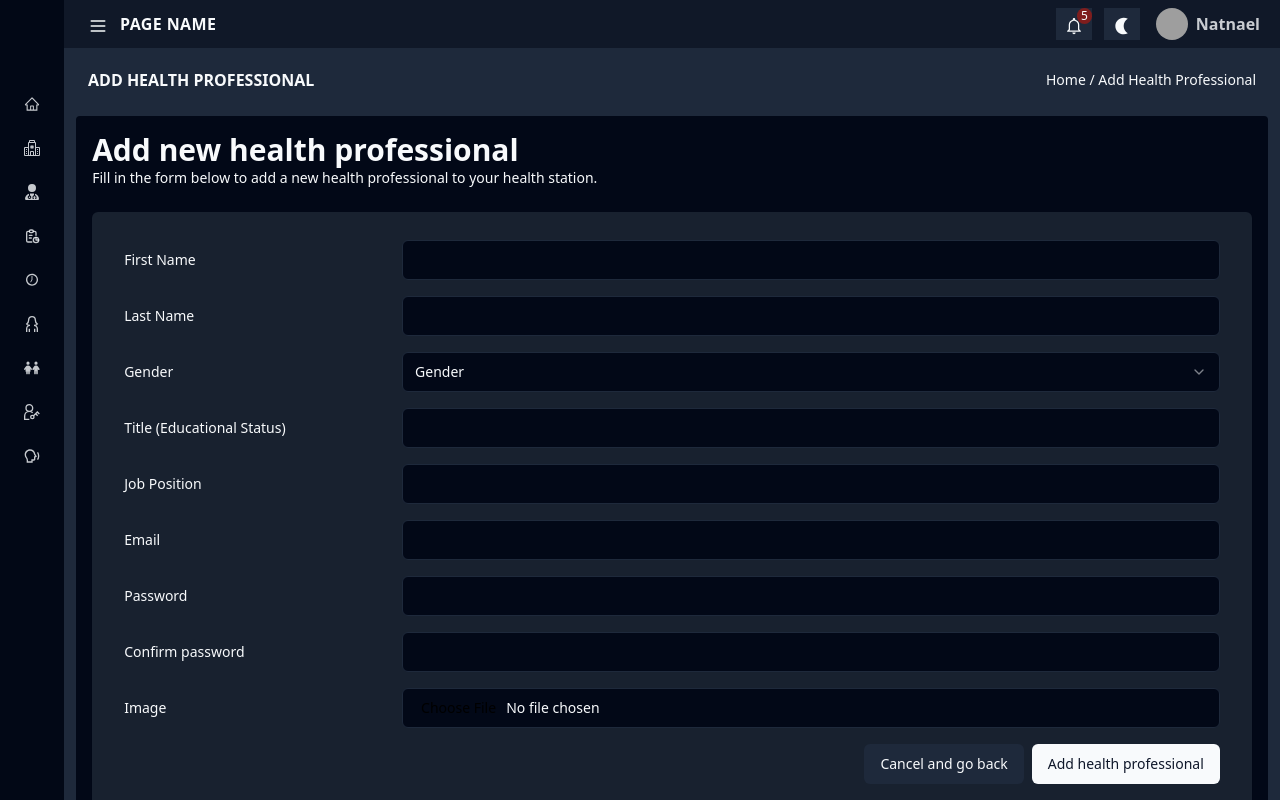
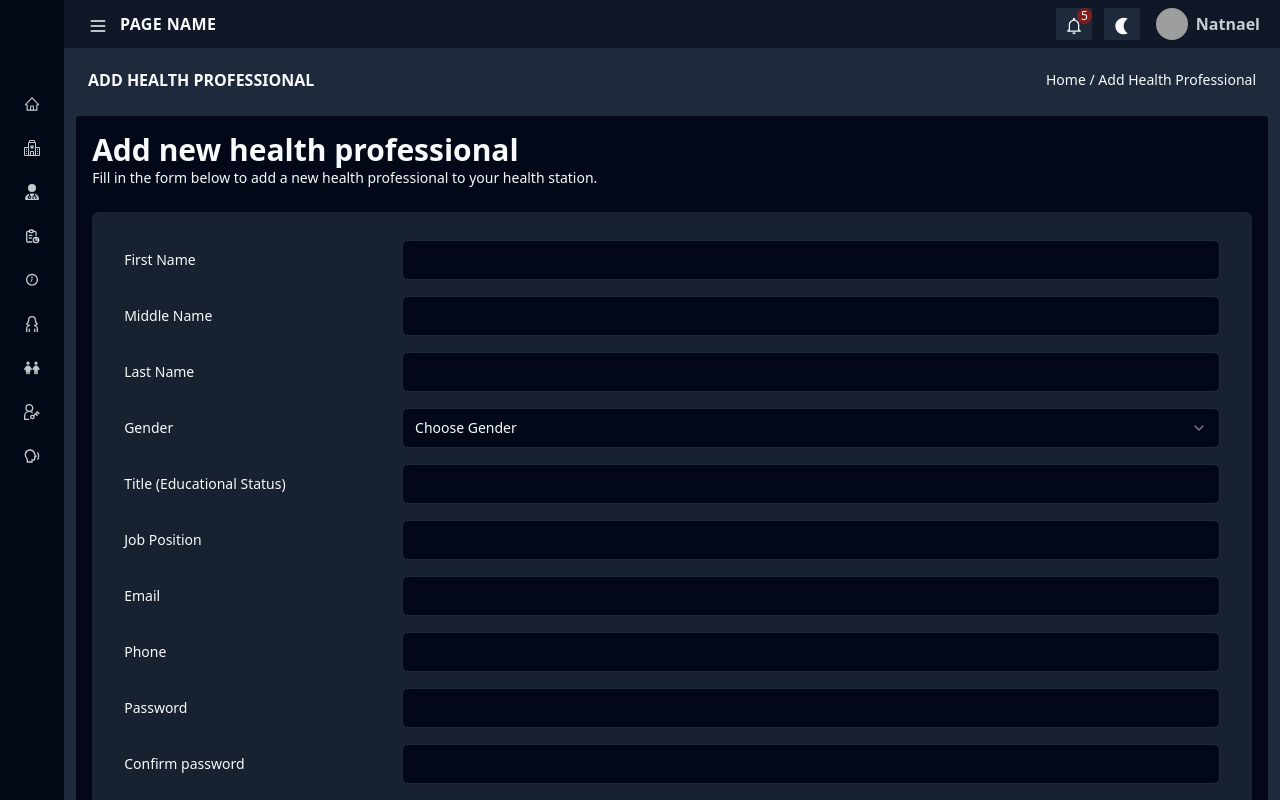
Before and after one commit to Final-Project-SE/infant-immunization-dashboard, a React (Vite) app: page /health-professionals/add in a window 1280 px wide. Built offline with nearby package versions, Linux system fonts and the light colour scheme; grey boxes are pictures that could not be loaded.

Commit message:
feat: formfor adding new hp

```diff
--- a/src/components/form/add-health-professional.tsx
+++ b/src/components/form/add-health-professional.tsx
@@ -10,11 +10,39 @@ import {
 import { Button } from "@/components/ui/button";
 import { Input } from "@/components/ui/input";
 import { Label } from "@/components/ui/label";
+import { useRegisterHP } from "@/hooks/api/health-professional";
+import { useState } from "react";
+import { useForm } from "react-hook-form";
 
-function AddHealthProfessionalForm({ onAdd }: { onAdd: Function }) {
+function AddHealthProfessionalForm() {
   const navigate = useNavigate();
-  const handleSubmit = () => {
-    onAdd();
+  const { register, formState, handleSubmit, reset, getValues } = useForm();
+  const { errors } = formState;
+
+  const { isPending, registerHP } = useRegisterHP();
+
+  const [gender, setGender] = useState("");
+  console.log(gender);
+
+  const onSubmit = (data: any) => {
+    console.log(data);
+    console.log(gender);
+    registerHP(
+      {
+        ...data,
+        sex: gender,
+        image: "image",
+        // health station id later tobe fetched from the user
+        healthStationId: 3,
+        role: "HEALTH_PROFETIONAL",
+      },
+      {
+        onSuccess: () => {
+          reset();
+          navigate("/health-professionals");
+        },
+      }
+    );
   };
 
   return (
@@ -27,31 +55,60 @@ function AddHealthProfessionalForm({ onAdd }: { onAdd: Function }) {
         station.
       </p>
 
+      <form onSubmit={handleSubmit(onSubmit)}>
         <div className="grid gap-4 py-7 px-8  shadow-sm rounded-md bg-white dark:bg-[#18212f] ">
           <div className="grid grid-cols-4 items-center gap-4">
-          <Label htmlFor="fname" className="">
+            <Label htmlFor="firstName" className="">
               First Name
             </Label>
-          <Input id="fname" className="col-span-3" />
+            <Input
+              id="firstName"
+              className="col-span-3"
+              disabled={isPending}
+              {...register("firstName", { required: "This field is required" })}
+            />
           </div>
           <div className="grid grid-cols-4 items-center gap-4">
-          <Label htmlFor="lname" className="">
+            <Label htmlFor="middleName" className="">
+              Middle Name
+            </Label>
+            <Input
+              id="middleName"
+              className="col-span-3"
+              disabled={isPending}
+              {...register("middleName", {
+                required: "This field is required",
+              })}
+            />
+          </div>
+          <div className="grid grid-cols-4 items-center gap-4">
+            <Label htmlFor="lastName" className="">
               Last Name
             </Label>
-          <Input id="lname" className="col-span-3" />
+            <Input
+              id="lastName"
+              className="col-span-3"
+              disabled={isPending}
+              {...register("lastName", { required: "This field is required" })}
+            />
           </div>
-
           <div className="grid grid-cols-4 items-center gap-4">
             <Label htmlFor="type" className="text-left">
               Gender
             </Label>
-          <Select>
+            <Select
+              onValueChange={(value) => {
+                setGender(value);
+                console.log(value);
+              }}
+              disabled={isPending}
+            >
               <SelectTrigger className="col-span-3">
-              <SelectValue placeholder="Gender" />
+                <SelectValue placeholder="Choose Gender" />
               </SelectTrigger>
               <SelectContent>
-              <SelectItem value="male">Male</SelectItem>
-              <SelectItem value="female">Female</SelectItem>
+                <SelectItem value="MALE">Male</SelectItem>
+                <SelectItem value="FEMALE">Female</SelectItem>
               </SelectContent>
             </Select>
             {/* <Input id="description" className="col-span-3" /> */}
@@ -61,34 +118,105 @@ function AddHealthProfessionalForm({ onAdd }: { onAdd: Function }) {
             <Label htmlFor="title" className="">
               Title (Educational Status)
             </Label>
-          <Input id="title" className="col-span-3" />
+            <Input
+              id="title"
+              className="col-span-3"
+              disabled={isPending}
+              {...register("title", { required: "This field is required" })}
+            />
           </div>
           <div className="grid grid-cols-4 items-center gap-4">
             <Label htmlFor="position" className="">
               Job Position
             </Label>
-          <Input id="position" className="col-span-3" />
+            <Input
+              id="position"
+              className="col-span-3"
+              disabled={isPending}
+              {...register("position", { required: "This field is required" })}
+            />
+          </div>
+
+          <div>
+            <div className="grid grid-cols-4 items-center gap-4">
+              <Label htmlFor="name" className="">
+                Email
+              </Label>
+              <Input
+                id="name"
+                className="col-span-3"
+                disabled={isPending}
+                {...register("email", {
+                  required: "This field is required",
+                  pattern: {
+                    value: /\S+@\S+\.\S+/,
+                    message: "Please provide a valid email address",
+                  },
+                })}
+              />
+            </div>
+            {errors?.email?.message && (
+              <p className="text-red-500 text-xs text-right">
+                {errors?.email?.message as string}
+              </p>
+            )}
+          </div>
+          <div>
+            <div className="grid grid-cols-4 items-center gap-4">
+              <Label htmlFor="name" className="">
+                Phone
+              </Label>
+              <Input
+                id="name"
+                className="col-span-3"
+                disabled={isPending}
+                {...register("phone", {
+                  required: "This field is required",
+                })}
+              />
+            </div>
+            {errors?.phone?.message && (
+              <p className="text-red-500 text-xs text-right">
+                {errors?.email?.message as string}
+              </p>
+            )}
           </div>
 
           <div className="grid grid-cols-4 items-center gap-4">
             <Label htmlFor="email" className="">
-            Email
-          </Label>
-          <Input id="email" className="col-span-3" />
-        </div>
-        <div className="grid grid-cols-4 items-center gap-4">
-          <Label htmlFor="email" className="">
               Password
             </Label>
-          <Input id="password" type="password" className="col-span-3" />
+            <Input
+              id="password"
+              type="password"
+              className="col-span-3"
+              disabled={isPending}
+              {...register("password", {
+                required: "This field is required",
+                minLength: {
+                  value: 8,
+                  message: "Password needs a minimum of 8 characters",
+                },
+              })}
+            />
           </div>
+
           <div className="grid grid-cols-4 items-center gap-4">
             <Label htmlFor="email" className="">
               Confirm password
             </Label>
-          <Input id="confirmPassword" type="password" className="col-span-3" />
+            <Input
+              id="passwordConfirm"
+              type="password"
+              className="col-span-3"
+              disabled={isPending}
+              {...register("passwordConfirm", {
+                required: "This field is required",
+                validate: (value) =>
+                  value === getValues().password || "Passwords need to match",
+              })}
+            />
           </div>
-
           <div className="grid grid-cols-4 items-center gap-4">
             <Label htmlFor="image" className="text-left">
               Image
@@ -110,11 +238,10 @@ function AddHealthProfessionalForm({ onAdd }: { onAdd: Function }) {
             >
               Cancel and go back
             </Button>
-          <Button type="submit" onClick={handleSubmit}>
-            Add health professional
-          </Button>
+            <Button type="submit">Add health professional</Button>
           </div>
         </div>
+      </form>
     </div>
   );
 }
```
Lines whose indentation alone changed are shown as unchanged.
